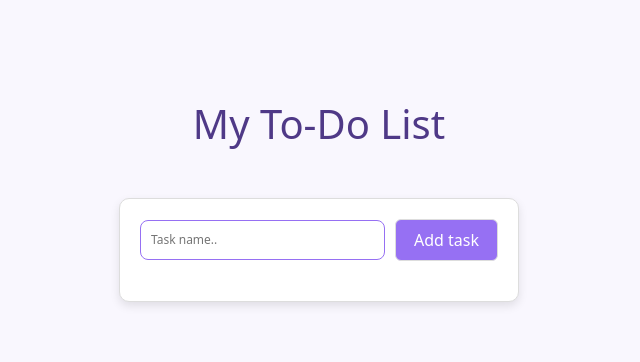
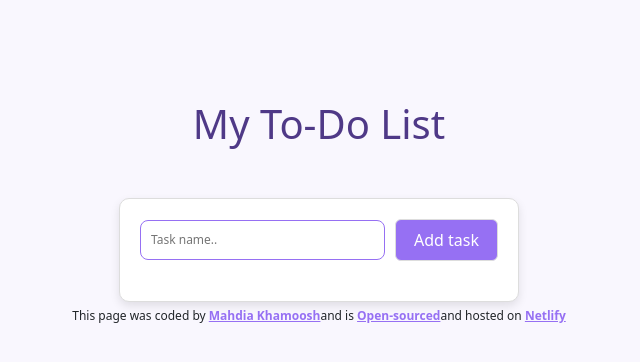
Before and after one commit to Mahdia-123/smart-to-to-list, a React (Create React App) app: page / in a window 1280 px wide. Shown: the top 362 px of the page, without its empty margins (321-961 px from the left). Built offline with nearby package versions, Linux system fonts and the light colour scheme.

Commit message:
added footer

```diff
--- a/src/App.css
+++ b/src/App.css
@@ -6,3 +6,12 @@ h1 {
   margin-top: 100px;
   color: #4f3987;
 }
+footer {
+  text-align: center;
+  font-size: 12px;
+}
+footer a {
+  color: #9670f3;
+  font-weight: bold;
+  margin-top: 50px;
+}
--- a/src/App.js
+++ b/src/App.js
@@ -6,6 +6,13 @@ export default function App() {
     <div className="App">
       <h1>My To-Do List</h1>
       <ToDoList />
+      <footer>
+        {" "}
+        <p>
+          This page was coded by <a href="">Mahdia Khamoosh</a>and is{" "}
+          <a href="">Open-sourced</a>and hosted on <a href="">Netlify</a>
+        </p>
+      </footer>
     </div>
   );
 }
```
